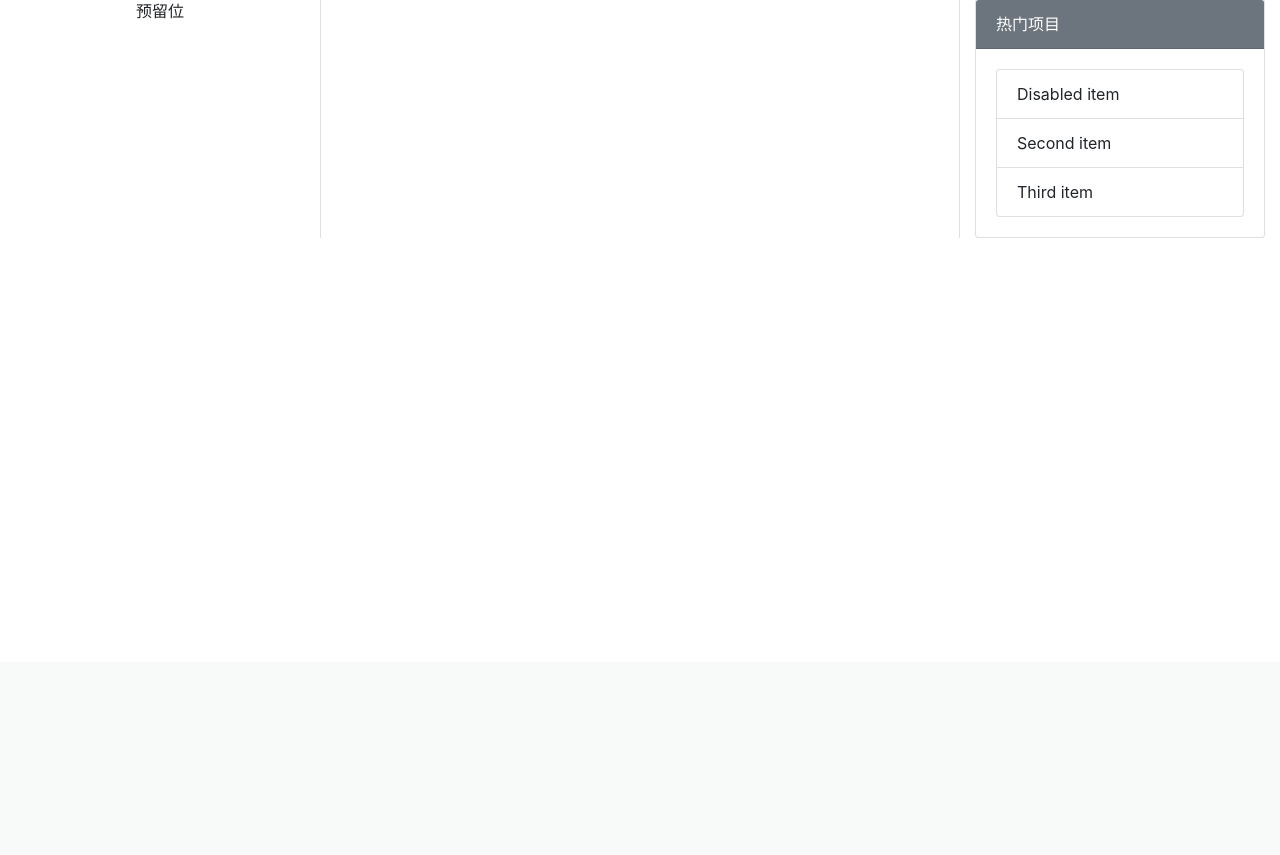
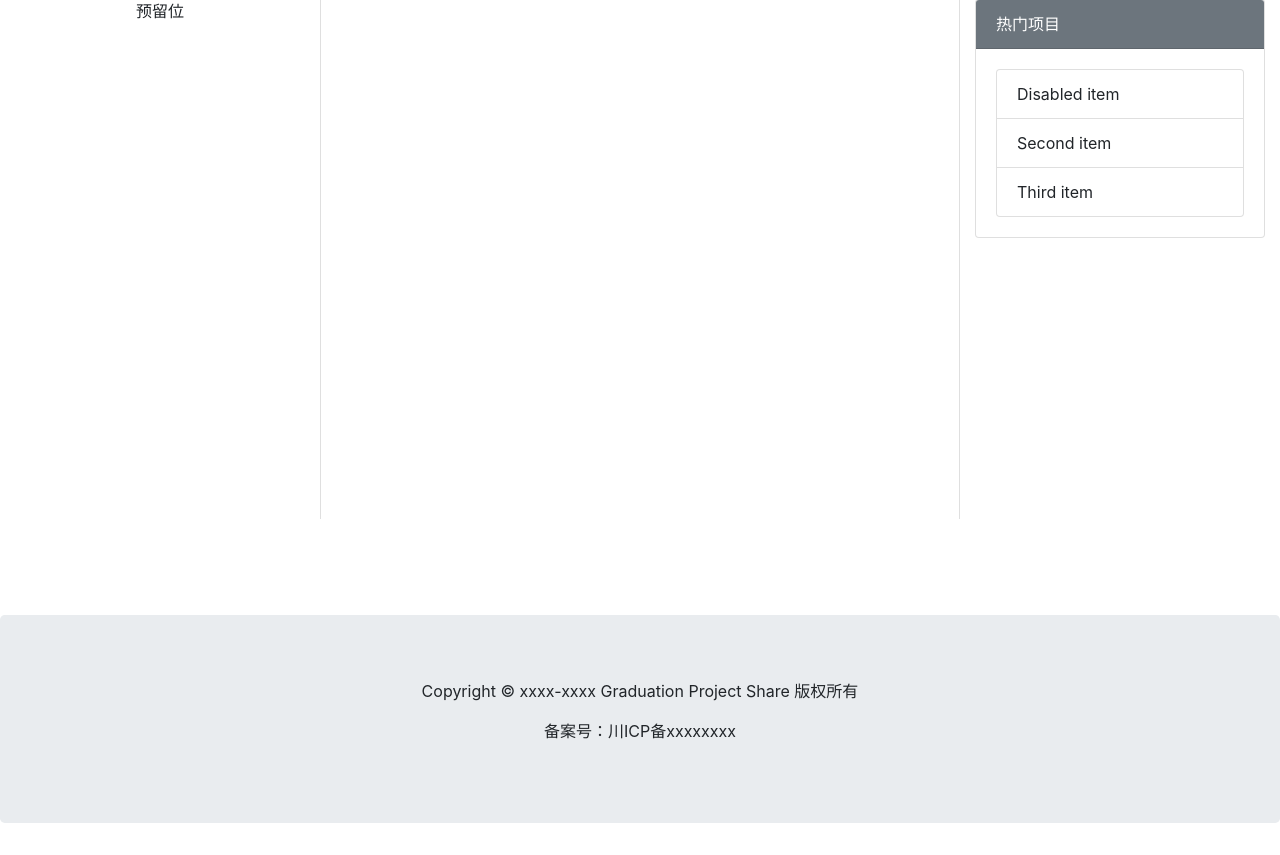
Before and after one commit to Negen9527/graduationProject, a Django app: template templates/graduationApp/detail.html in a window 1280 px wide. Shown: the part 138-993 px from the top of the page. Before the commit the page ends 376 px from the top, so only its background shows below. Run offline with Django 3.2, Linux system fonts and the light colour scheme; the template is opened without the code that fills it, so the values that code supplies are empty; some libraries are stand-ins or nearby versions.

Commit message:
modify bottom bar

```diff
--- a/templates/graduationApp/detail.html
+++ b/templates/graduationApp/detail.html
@@ -60,7 +60,7 @@
   <br>
 
 
-  <div class="row">
+  <div class="row" id="">
     <div class="col-sm-3">预留位</div>
     <div class="col-sm-6 content-left-right-style" id="content">
       <!-- <iframe src="http://www.baidu.com" height= "100%" width="100%" name="leftFrame" scrolling="yes"  noresize="noresize"  id="iframe"></iframe> -->
@@ -80,8 +80,15 @@
       </div>
     </div>
   </div>
+    <br><br><br><br>
+
+
+
 </div>
-
+    <div class="jumbotron text-center" id="bottom-bar" style="">
+      <p>Copyright © xxxx-xxxx Graduation Project Share 版权所有</p>
+      <p>备案号：<a>川ICP备xxxxxxxx</a></p>
+    </div>
 
 
 
@@ -92,6 +99,24 @@
 {#    iframe = document.getElementById('iframe');#}
 {#    iframe.style.width = width#}
 {#</script>#}
+<script type="text/javascript">
+    var h = document.documentElement.clientHeight || document.body.clientHeight;
+    var div = document.getElementById("content")
+    var bottombar = document.getElementById("bottom-bar")
+  // console.log(h);
+    {#div.style.height = h*0.65 + 'px'#}
+    div_h = div.offsetHeight
+    screenH = h*0.65
+    if (div_h > screenH){
+        bottombar.style.marginTop = (10) + 'px'
+    }else{
+        div.style.height = h*0.65 + 'px'
+        {#bottombar.style.top = (div_h + 20) + 'px'#}
+    }
+    console.log(div_h)
+
+
+</script>
 
 </body>
 </html>
--- a/templates/graduationApp/index.html
+++ b/templates/graduationApp/index.html
@@ -130,7 +130,8 @@
 </div>
 
 <div class="jumbotron text-center" style="margin-top:1px;">
-  <p>底部内容</p>
+  <p>Copyright © xxxx-xxxx Graduation Project Share 版权所有</p>
+  <p>备案号：<a>川ICP备xxxxxxxx</a></p>
 </div>
 
 
```
